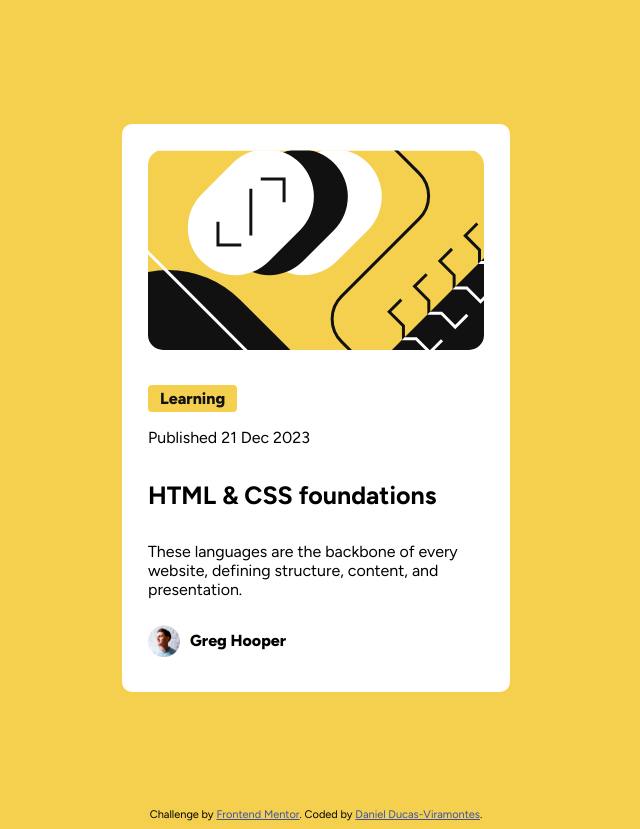
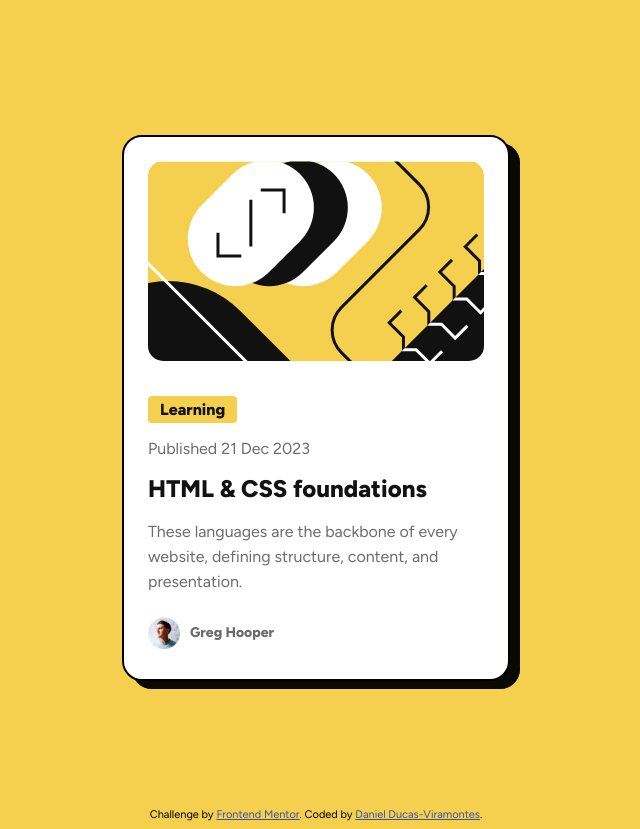
Before and after one commit to DanDucVira/Blog-preview-card-Challenge, a plain HTML site: page index.html in a window 1280 px wide. Shown: the whole page, without its empty margins (324-964 px from the left). Drawn offline with Linux system fonts and the light colour scheme.

Commit message:
update 2

```diff
--- a/index.html
+++ b/index.html
@@ -31,7 +31,7 @@
           <span>Learning </span>
           <p>Published 21 Dec 2023</p>
           <h1>HTML & CSS foundations</h1>
-          <p>
+          <p class="text">
             These languages are the backbone of every website, defining structure, content, and
             presentation.
           </p>
--- a/main.css
+++ b/main.css
@@ -7,10 +7,14 @@
     color: hsl(228, 45%, 44%);
 }
 
+
+
+
 body {
     background-color: hsl(47, 88%, 63%);
     font-family: "Figtree", sans-serif;
     font-size: 16px;
+
 
 }
 
@@ -27,6 +31,13 @@ span {
     padding: 4px 12px;
     border-radius: 4px;
     font-weight: 800;
+
+
+}
+p{
+    font-weight: light;
+    color: hsl(0, 0%, 42%);
+
 }
 
 .card-container {
@@ -34,7 +45,9 @@ span {
     max-width: 384px;
     border: 2px solid #fff;
     padding: 24px;
-    border-radius: 10px;
+    border-radius: 20px;
+    border: 2px solid;
+    box-shadow: 10px 8px 0px rgba(0, 0, 0, 0.8), 10px 8px 0px rgba(0, 0, 0, 0.8);
 
 
 }
@@ -57,11 +70,21 @@ span {
     justify-content: center;
     align-items: start;
     max-width: 336px;
+    color:hsl(0, 0%, 42%);
 
-}
+
+  }
+
 
 .content-container h1 {
-    font-size: 25px;
+    font-size: 24px;
+    font-weight: 800;
+    margin:0;
+    color:hsl(0, 0%, 7%)
+}
+.content-container .text{
+  line-height: 25px;
+
 }
 
 .footer-container {
@@ -73,6 +96,12 @@ span {
 
 
 }
+.footer-container p{
+    font-weight: 800;
+    font-size: 14px;
+
+
+}
 
 .footer-container img {
     width: 32px;
```
